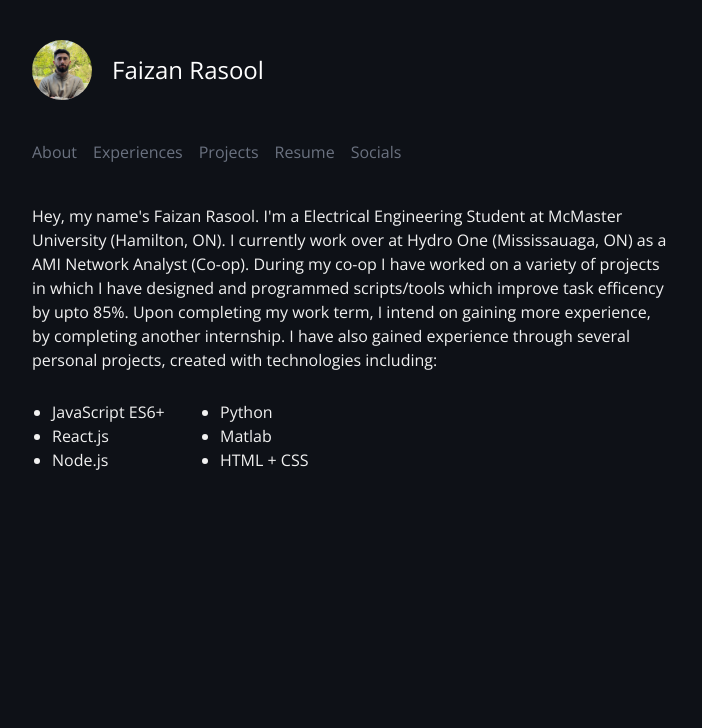
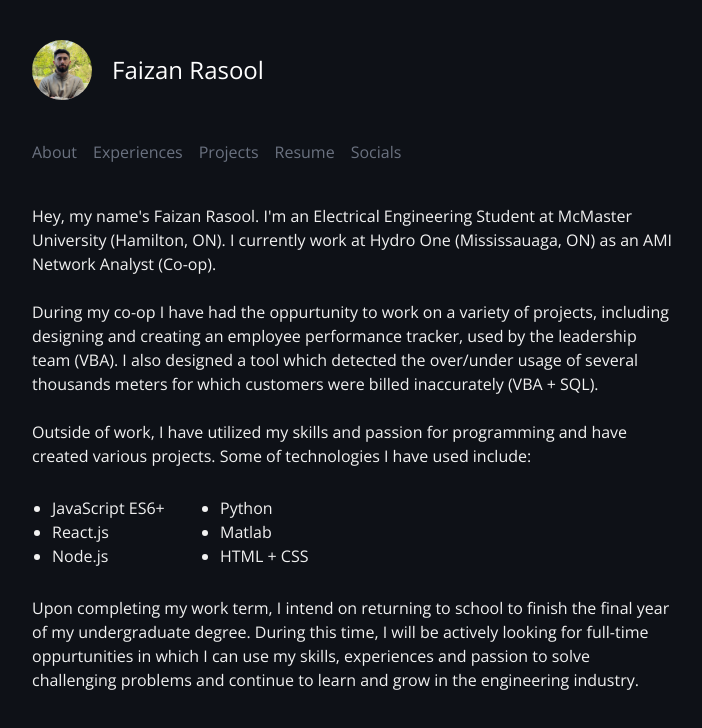
Before and after one commit to faizanraso/faizan-v2, a React (Vite) app: page / in a window 1280 px wide. Shown: the top 728 px of the page, without its empty margins (288-990 px from the left). Built offline with nearby package versions, Linux system fonts and the light colour scheme.

Commit message:
Updated about section

```diff
--- a/src/components/About.tsx
+++ b/src/components/About.tsx
@@ -1,18 +1,20 @@
 import React from "react";
-import '../styles/About.css'
+import "../styles/About.css";
 
 function About() {
   return (
     <div className="mx-5 my-10 sm:w-6/12 sm:mx-auto white-text">
       <p className="">
-        Hey, my name's Faizan Rasool. I'm a Electrical Engineering Student at McMaster
-        University (Hamilton, ON). I currently work over at Hydro One
-        (Mississauaga, ON) as a AMI Network Analyst (Co-op). During my co-op I
-        have worked on a variety of projects in which I have designed and
-        programmed scripts/tools which improve task efficency by upto 85%. Upon
-        completing my work term, I intend on gaining more experience, by
-        completing another internship. I have also gained experience through
-        several personal projects, created with technologies including:
+        Hey, my name's Faizan Rasool. I'm an Electrical Engineering Student at
+        McMaster University (Hamilton, ON). I currently work at Hydro One
+        (Mississauaga, ON) as an AMI Network Analyst (Co-op). <br />
+        <br /> During my co-op I have had the oppurtunity to work on a variety
+        of projects, including designing and creating an employee performance
+        tracker, used by the leadership team (VBA). I also designed a tool which
+        detected the over/under usage of several thousands meters for which
+        customers were billed inaccurately (VBA + SQL). <br /> <br /> Outside of
+        work, I have utilized my skills and passion for programming and have
+        created various projects. Some of technologies I have used include:
       </p>
       <div className="mx-5 my-7 sm:w-6/12 grid-cols-2 skills-list">
         <ul className="list-disc">
@@ -24,6 +26,13 @@ function About() {
           <li>HTML + CSS</li>
         </ul>
       </div>
+      <p>
+        Upon completing my work term, I intend on returning to school to finish
+        the final year of my undergraduate degree. During this time, I will be
+        actively looking for full-time oppurtunities in which I can use my
+        skills, experiences and passion to solve challenging problems and
+        continue to learn and grow in the engineering industry.
+      </p>
     </div>
   );
 }
--- a/src/components/Projects.tsx
+++ b/src/components/Projects.tsx
@@ -27,7 +27,7 @@ function Projects() {
     {
       projectName: "Portfolio",
       description:
-        "Personal website created using various technologies, including: React, Typescript and Tailwind CSS",
+        "Developed a responsive portfolio website using various technologies, including: React, Typescript and Tailwind CSS",
       githubLink: "",
       projectLink: "",
     },
```
